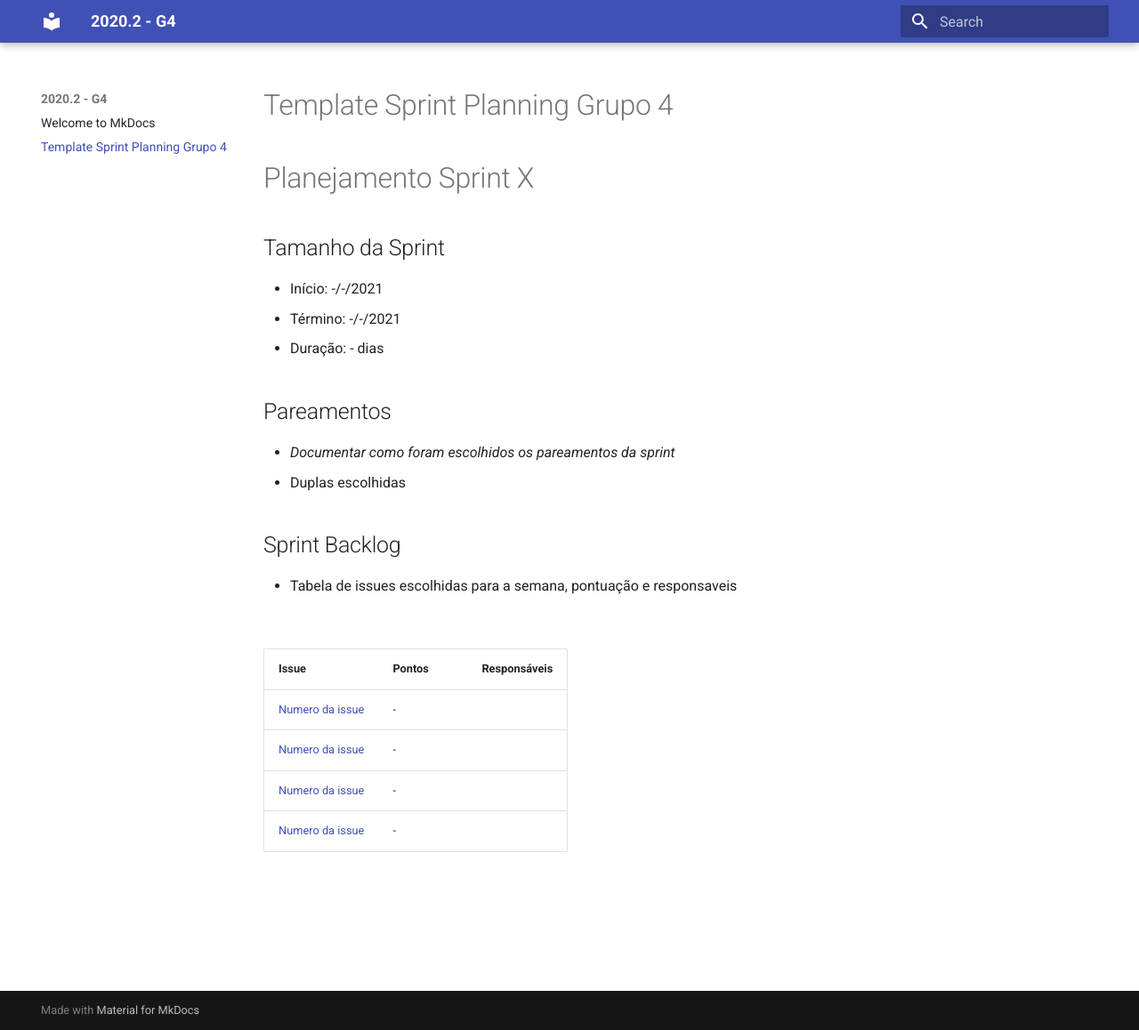
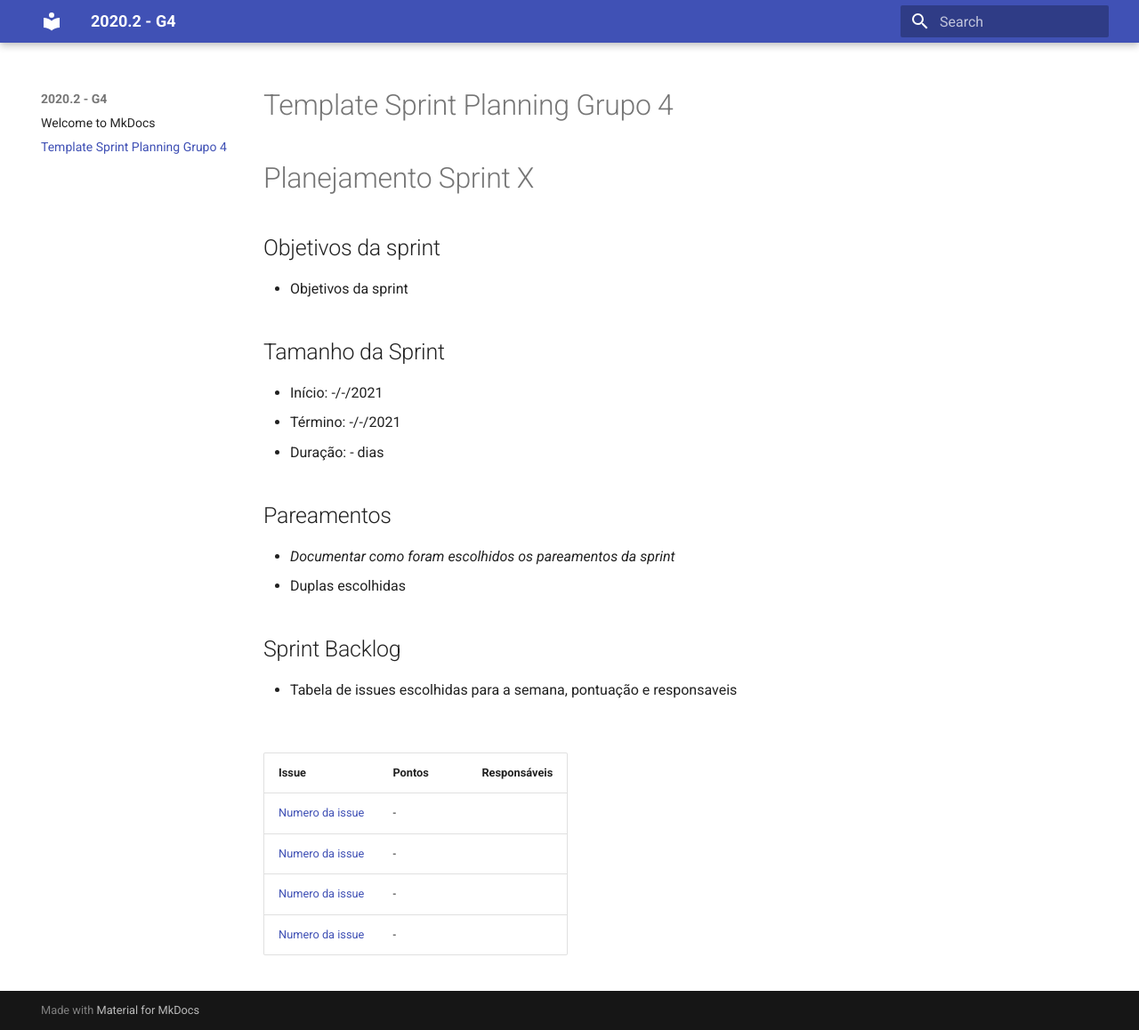
Before and after one commit to fga-eps-mds/2020-2-SiGeD, an MkDocs documentation site: the page built from docs/template_planning.md, in a window 1280 px wide and 1158 px high. Shown: the whole window at 89% size. Built offline with MkDocs 1.6.1 and Material for MkDocs 9.7.7, drawn with Linux system fonts in a browser that asks for light colours.

Commit message:
Add sprint goals on planning

```diff
--- a/docs/template_planning.md
+++ b/docs/template_planning.md
@@ -1,6 +1,10 @@
 # Template Sprint Planning Grupo 4
 
 # Planejamento Sprint X
+
+## Objetivos da sprint
+
+- Objetivos da sprint
 
 ## Tamanho da Sprint
 
```
